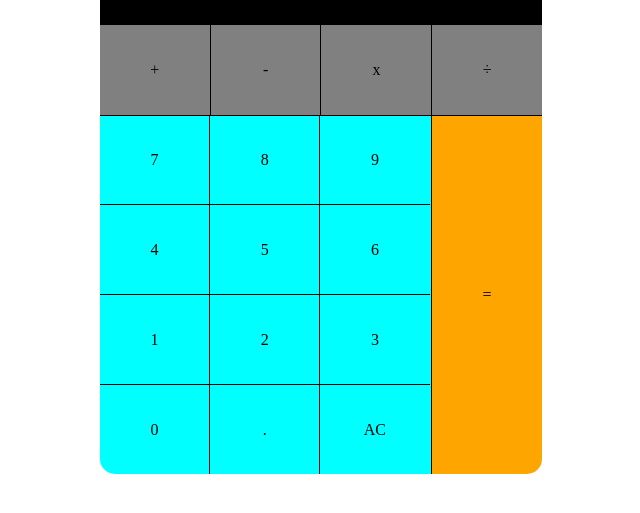
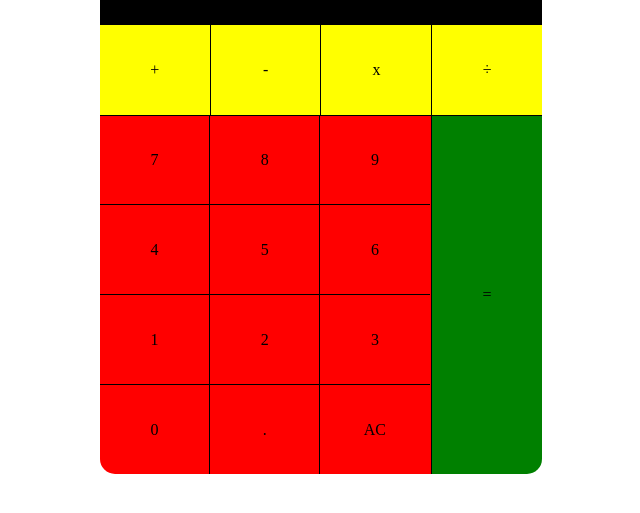
Before and after one commit to rw400/calculator, a plain HTML site: page index.html in a window 1280 px wide. Shown: the part 215-728 px from the top of the page, without its empty margins (319-959 px from the left). Drawn offline with Linux system fonts and the light colour scheme.

Commit message:
changed colours

```diff
--- a/index.css
+++ b/index.css
@@ -52,7 +52,7 @@ body {
   align-items: center;
   height: 100%;
   width: 25%;
-  background-color: grey;
+  background-color: yellow;
 }
 
 .operation-buttons > div:not(:last-of-type) {
@@ -71,7 +71,7 @@ body {
   flex-direction: row;
   flex-wrap: wrap;
   width: 75%;
-  background-color: cyan;
+  background-color: red;
   border-bottom-left-radius: 15px;
 }
 
@@ -96,7 +96,7 @@ body {
   align-items: center;
   height: 100%;
   width: 25%;
-  background-color: orange;
+  background-color: green;
   border-bottom-right-radius: 15px;
   border-left: 0.5px solid black;
 }
```
